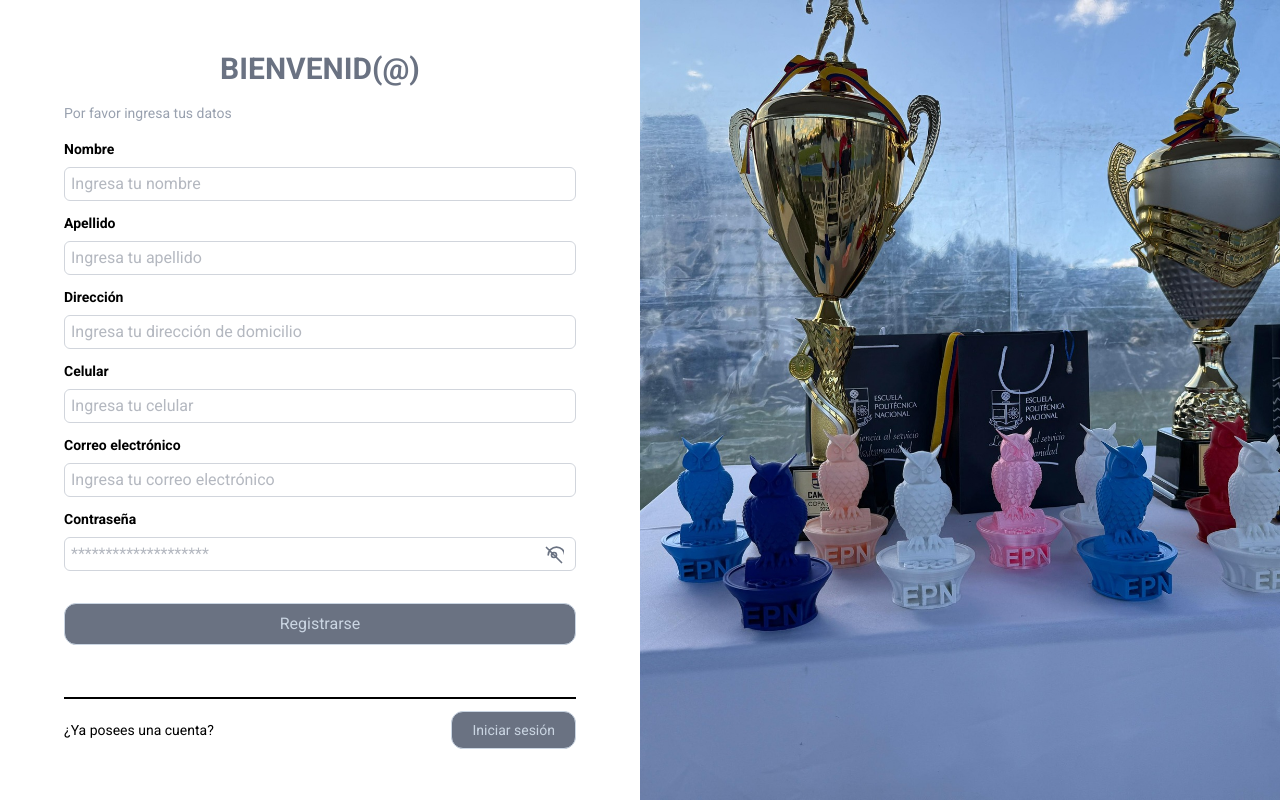
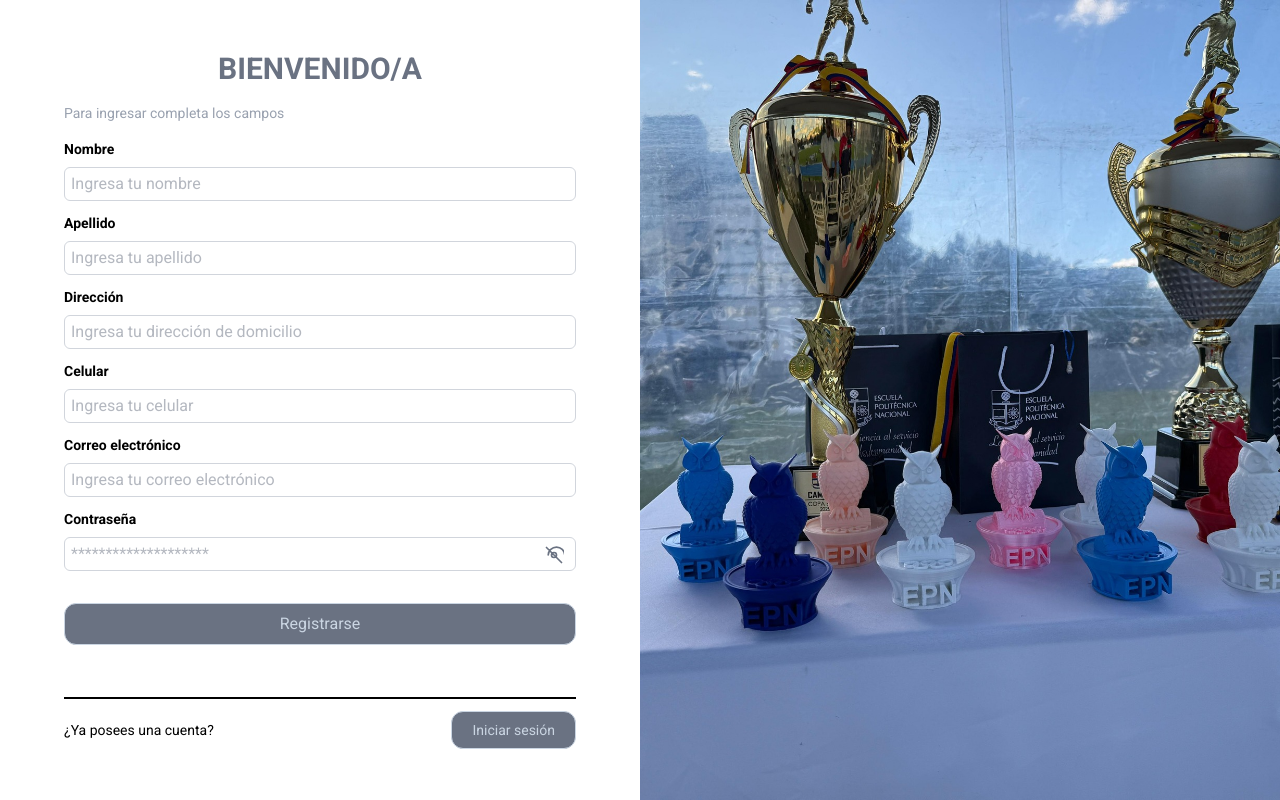
Before and after one commit to luisona5/frontend-grupo4, a React (Vite) app: page /register in a window 1280 px wide. Built offline with nearby package versions, Linux system fonts and the light colour scheme.

Commit message:
UsefechtStarting

```diff
--- a/src/pages/Register.jsx
+++ b/src/pages/Register.jsx
@@ -16,11 +16,12 @@ export const Register = () => {
             const respuesta = await axios.post(url,data)
             toast.success(respuesta.data.msg)
         } catch (error) {
-            toast.error(error?.response?.data?.msg || 'Error al registrar usuario')
+            toast.error(error.response.data.msg)
         }
     }
 
     return (
+
         <div className="flex flex-col sm:flex-row h-screen">
 
             <ToastContainer />
@@ -31,8 +32,8 @@ export const Register = () => {
                 <div className="md:w-4/5 sm:w-full">
                     {/* Contenedor del formulario */}
 
-                    <h1 className="text-3xl font-semibold mb-2 text-center uppercase text-gray-500">Bienvenid(@)</h1>
-                    <small className="text-gray-400 block my-4 text-sm">Por favor ingresa tus datos</small>
+                    <h1 className="text-3xl font-semibold mb-2 text-center uppercase text-gray-500">Bienvenido/a</h1>
+                    <small className="text-gray-400 block my-4 text-sm">Para ingresar completa los campos</small>
 
                     <form onSubmit={handleSubmit(registro)}>
 
```
